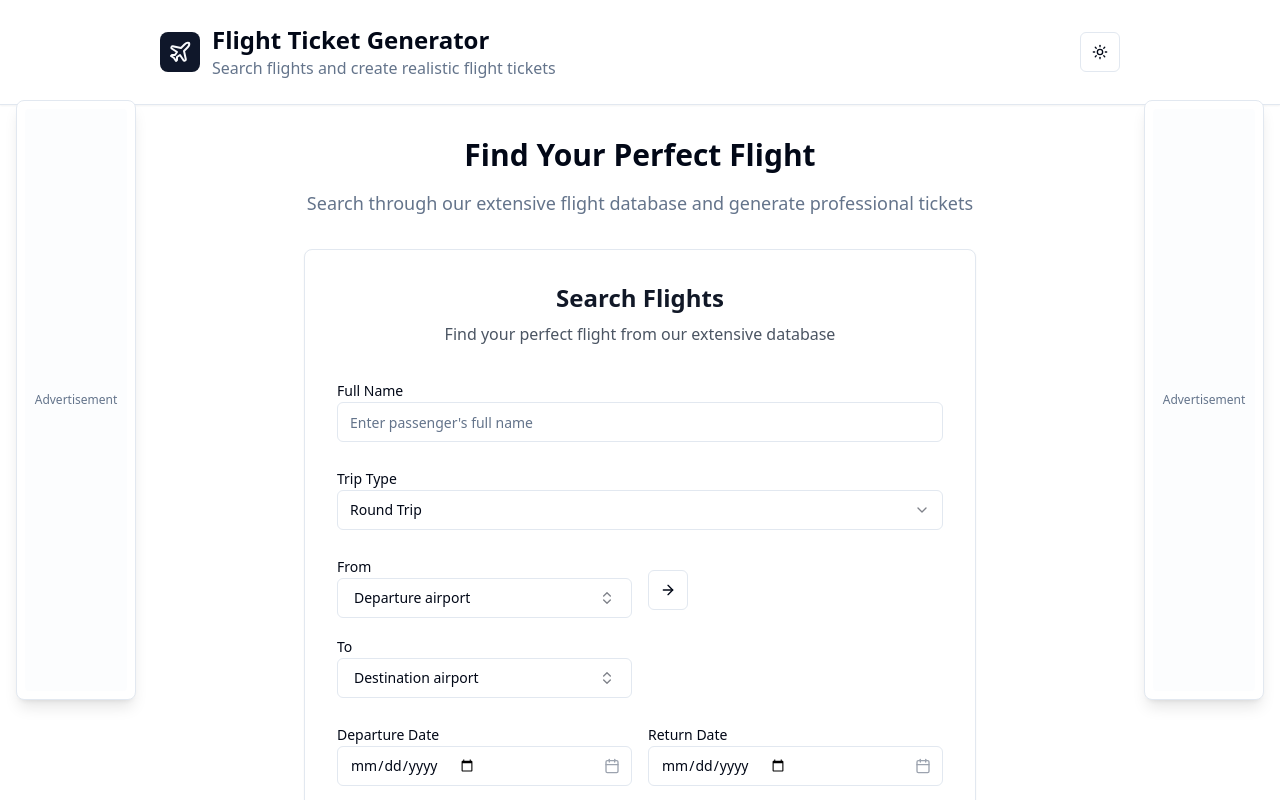
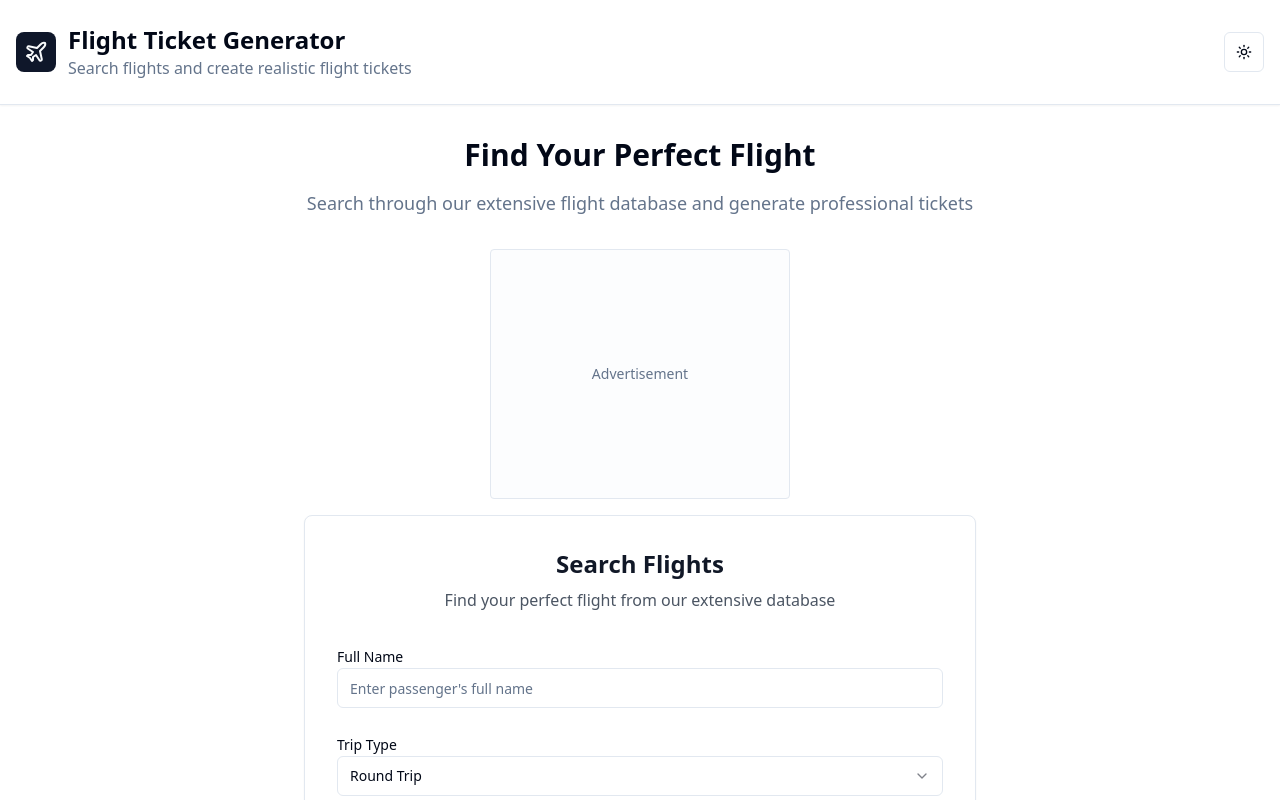
Before and after one commit to Dallasson/sky-scribble-flyer-forge, a React (Vite) app: page / in a window 1280 px wide. Shown: the top 800 px of the page. Built offline with nearby package versions, Linux system fonts and the light colour scheme.

Commit message:
Remove ads and add banner ads
Removed existing ads and implemented banner ads above and below the flight search form using the provided ad code.

```diff
--- a/src/pages/Index.tsx
+++ b/src/pages/Index.tsx
@@ -1,8 +1,7 @@
 
-import React, { useState } from 'react';
+import React, { useState, useEffect } from 'react';
 import EnhancedFlightForm from '../components/EnhancedFlightForm';
 import TicketPreview from '../components/TicketPreview';
-import VerticalAd from '../components/VerticalAd';
 import { ThemeToggle } from '../components/ThemeToggle';
 import { Card } from '@/components/ui/card';
 import { Plane, Download } from 'lucide-react';
@@ -40,6 +39,47 @@ export interface FlightData {
   };
 }
 
+const BannerAd: React.FC = () => {
+  useEffect(() => {
+    const script1 = document.createElement('script');
+    script1.type = 'text/javascript';
+    script1.innerHTML = `
+      atOptions = {
+        'key' : 'acbe1f98f2c68cf849aaafe82aec80c2',
+        'format' : 'iframe',
+        'height' : 250,
+        'width' : 300,
+        'params' : {}
+      };
+    `;
+
+    const script2 = document.createElement('script');
+    script2.type = 'text/javascript';
+    script2.src = '//www.highperformanceformat.com/acbe1f98f2c68cf849aaafe82aec80c2/invoke.js';
+    script2.async = true;
+
+    document.head.appendChild(script1);
+    document.head.appendChild(script2);
+
+    return () => {
+      if (document.head.contains(script1)) {
+        document.head.removeChild(script1);
+      }
+      if (document.head.contains(script2)) {
+        document.head.removeChild(script2);
+      }
+    };
+  }, []);
+
+  return (
+    <div className="flex justify-center my-4">
+      <div className="w-[300px] h-[250px] bg-muted/20 rounded border flex items-center justify-center text-muted-foreground text-sm">
+        Advertisement
+      </div>
+    </div>
+  );
+};
+
 const Index = () => {
   const [flightData, setFlightData] = useState<FlightData | null>(null);
   const [isGenerating, setIsGenerating] = useState(false);
@@ -59,13 +99,9 @@ const Index = () => {
 
   return (
     <div className="min-h-screen bg-background relative">
-      {/* Vertical Ads - positioned to not overlap content */}
-      <VerticalAd position="left" />
-      <VerticalAd position="right" />
-
       {/* Header */}
       <div className="bg-card shadow-sm border-b border-border">
-        <div className="container mx-auto px-4 py-6 xl:px-40">
+        <div className="container mx-auto px-4 py-6">
           <div className="flex items-center justify-between">
             <div className="flex items-center space-x-3">
               <div className="bg-primary p-2 rounded-lg">
@@ -81,7 +117,7 @@ const Index = () => {
         </div>
       </div>
 
-      <div className="container mx-auto px-4 py-8 xl:px-40">
+      <div className="container mx-auto px-4 py-8">
         {!flightData && !isGenerating && (
           <div className="max-w-6xl mx-auto">
             <div className="text-center mb-8">
@@ -92,7 +128,14 @@ const Index = () => {
                 Search through our extensive flight database and generate professional tickets
               </p>
             </div>
+
+            {/* Banner Ad Above Form */}
+            <BannerAd />
+
             <EnhancedFlightForm onSubmit={handleFormSubmit} />
+
+            {/* Banner Ad Below Form */}
+            <BannerAd />
           </div>
         )}
 
@@ -129,7 +172,7 @@ const Index = () => {
 
       {/* Footer */}
       <footer className="bg-muted border-t border-border mt-16">
-        <div className="container mx-auto px-4 py-8 xl:px-40">
+        <div className="container mx-auto px-4 py-8">
           <div className="text-center text-muted-foreground">
             <p className="mb-2">
               <strong>Disclaimer:</strong> This is a fake ticket generator for entertainment purposes only.
```
